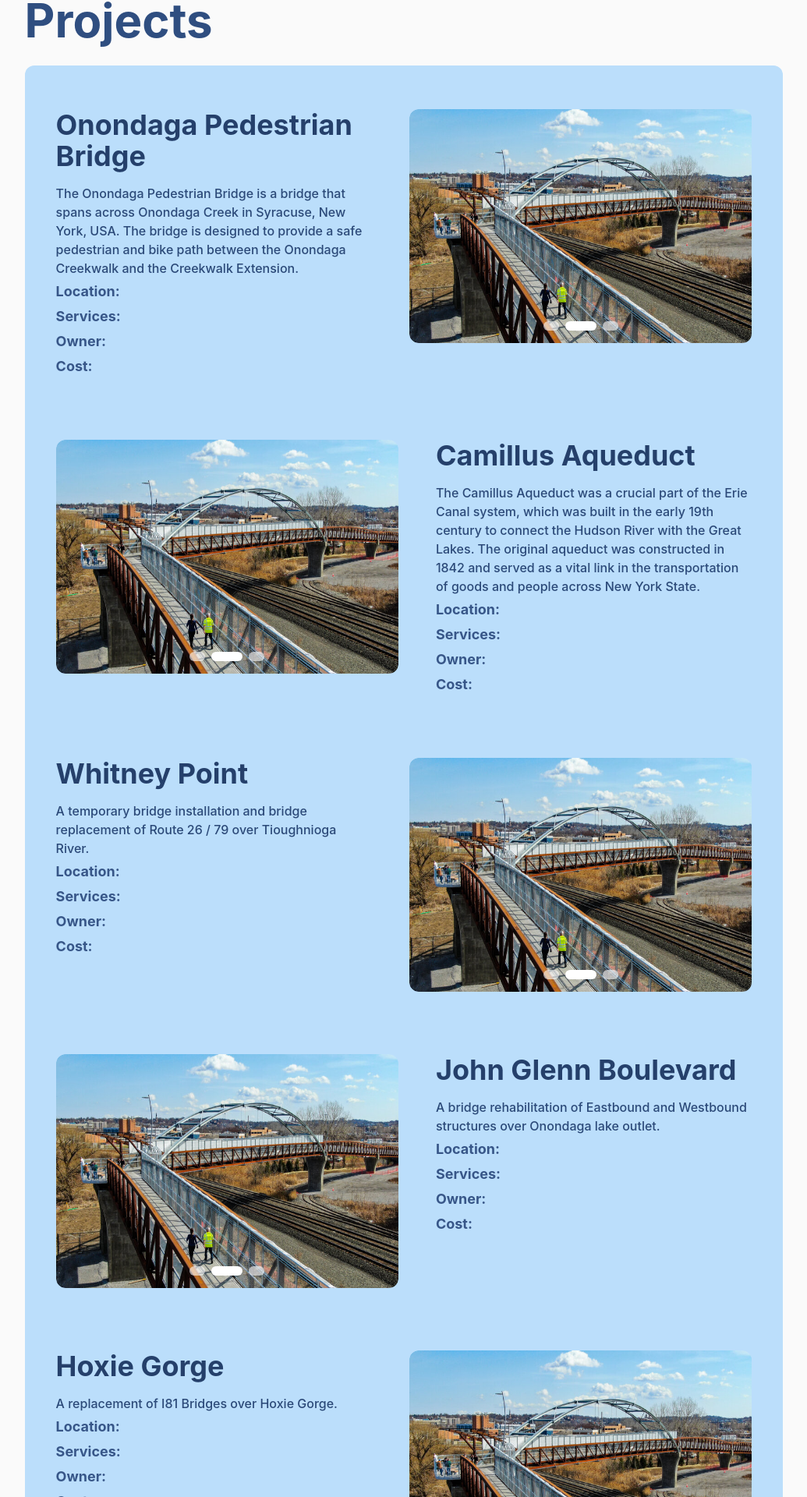
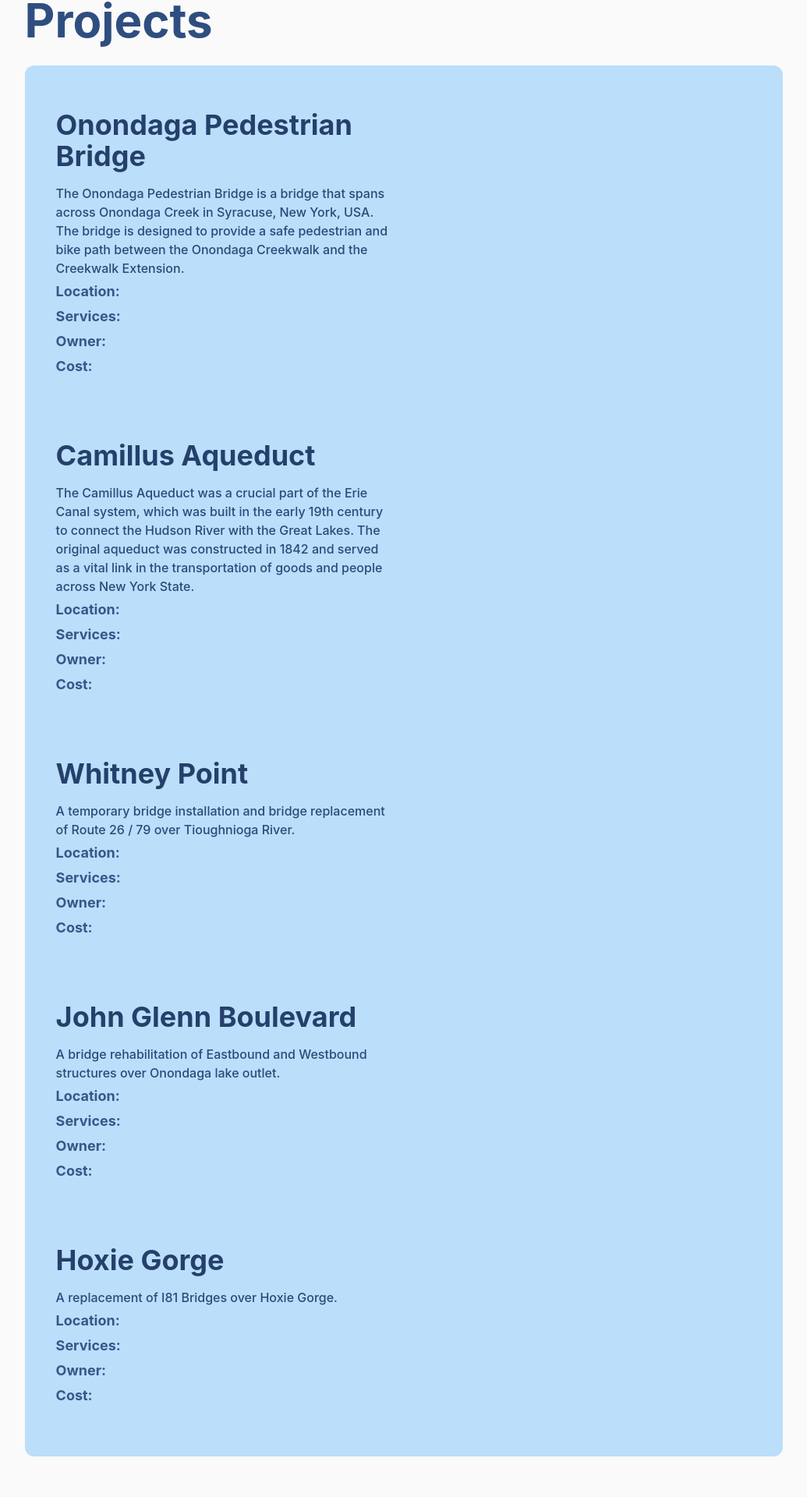
Before and after one commit to jukezispilled/VCC, a React (Create React App) app: page /projects in a window 1280 px wide. Shown: the part 134-2054 px from the top of the page at 78% size, without its empty margins (122-1157 px from the left). Built offline with nearby package versions, Linux system fonts and the light colour scheme; grey boxes are pictures that could not be loaded.

Commit message:
allahu akbar

```diff
--- a/package.json
+++ b/package.json
@@ -7,7 +7,6 @@
     "@auth0/auth0-spa-js": "",
     "@craco/craco": "",
     "@heroicons/react": "",
-    "@material-tailwind/react": "",
     "@testing-library/jest-dom": "",
     "@testing-library/react": "",
     "@testing-library/user-event": "",
@@ -44,7 +43,6 @@
   "scripts": {
     "start": "react-scripts start",
     "build": "react-scripts build",
-    "install": "npm install --legacy-peer-deps",
     "test": "react-scripts test",
     "eject": "react-scripts eject",
     "server": "node backend/server.js"
--- a/src/pages/Projects.js
+++ b/src/pages/Projects.js
@@ -1,5 +1,4 @@
 import React from "react";
-import { Carousel } from "@material-tailwind/react";
 
 export default function Projects() {
     return(
@@ -16,60 +15,10 @@ export default function Projects() {
                             <div className="pt-1 text-lg font-bold text-[#375688]">Owner:</div>
                             <div className="pt-1 text-lg font-bold text-[#375688]">Cost:</div>
                         </div>
-                        <Carousel
-                            className="rounded-xl h-[250px] md:h-[300px] md:w-[52%]"
-                            autoplay={true}
-                            loop={true}
-                            interval={1000}
-                            prevArrow={({ handlePrev }) => {}}
-                            nextArrow={({ handleNext }) => {}}
-                            navigation={({ setActiveIndex, activeIndex, length }) => (
-                                <div className="absolute bottom-4 left-2/4 z-50 flex -translate-x-2/4 gap-2">
-                                  {new Array(length).fill("").map((_, i) => (
-                                    <span
-                                      key={i}
-                                      className={`block h-3 cursor-pointer rounded-2xl transition-all content-[''] ${
-                                        activeIndex === i ? "bg-white w-10" : "bg-white/60 w-5"
-                                      }`}
-                                      onClick={() => setActiveIndex(i)}
-                                    />
-                                  ))}
-                                </div>
-                            )}
-                        >
-                            <img src="/proj1.jpg" alt="" className="bg-cover h-full w-full rounded-xl"></img>
-                            <img src="/proj1.jpg" alt="" className="bg-cover h-full w-full rounded-xl"></img>
-                            <img src="/proj1.jpg" alt="" className="bg-cover h-full w-full rounded-xl"></img>
-                        </Carousel>
                     </div>
                 </div>
                 <div className="my-10">
                     <div className="py-5 grid space-y-10 md:flex md:space-x-12 md:space-y-0 h-min">
-                        <Carousel
-                            className="rounded-xl h-[250px] md:h-[300px] md:w-[52%]"
-                            autoplay={true}
-                            loop={true}
-                            interval={900}
-                            prevArrow={({ handlePrev }) => {}}
-                            nextArrow={({ handleNext }) => {}}
-                            navigation={({ setActiveIndex, activeIndex, length }) => (
-                                <div className="absolute bottom-4 left-2/4 z-50 flex -translate-x-2/4 gap-2">
-                                  {new Array(length).fill("").map((_, i) => (
-                                    <span
-                                      key={i}
-                                      className={`block h-3 cursor-pointer rounded-2xl transition-all content-[''] ${
-                                        activeIndex === i ? "bg-white w-10" : "bg-white/60 w-5"
-                                      }`}
-                                      onClick={() => setActiveIndex(i)}
-                                    />
-                                  ))}
-                                </div>
-                            )}
-                        >
-                            <img src="/aq1.jpg" alt="" className="bg-cover h-full w-full rounded-xl"></img>
-                            <img src="/proj1.jpg" alt="" className="bg-cover h-full w-full rounded-xl"></img>
-                            <img src="/proj1.jpg" alt="" className="bg-cover h-full w-full rounded-xl"></img>
-                        </Carousel>
                         <div className="md:w-[48%]">
                             <div className="text-4xl font-bold mb-4 text-[#25406b]">Camillus Aqueduct</div>
                             <div className="text-[#2b4978] font-medium">The Camillus Aqueduct was a crucial part of the Erie Canal system, which was built in the early 19th century to connect the Hudson River with the Great Lakes. The original aqueduct was constructed in 1842 and served as a vital link in the transportation of goods and people across New York State.</div>
@@ -90,60 +39,10 @@ export default function Projects() {
                             <div className="pt-1 text-lg font-bold text-[#375688]">Owner:</div>
                             <div className="pt-1 text-lg font-bold text-[#375688]">Cost:</div>
                         </div>
-                        <Carousel
-                            className="rounded-xl h-[250px] md:h-[300px] md:w-[52%]"
-                            autoplay={true}
-                            loop={true}
-                            interval={1000}
-                            prevArrow={({ handlePrev }) => {}}
-                            nextArrow={({ handleNext }) => {}}
-                            navigation={({ setActiveIndex, activeIndex, length }) => (
-                                <div className="absolute bottom-4 left-2/4 z-50 flex -translate-x-2/4 gap-2">
-                                  {new Array(length).fill("").map((_, i) => (
-                                    <span
-                                      key={i}
-                                      className={`block h-3 cursor-pointer rounded-2xl transition-all content-[''] ${
-                                        activeIndex === i ? "bg-white w-10" : "bg-white/60 w-5"
-                                      }`}
-                                      onClick={() => setActiveIndex(i)}
-                                    />
-                                  ))}
-                                </div>
-                            )}
-                        >
-                            <img src="/wpb.jpg" alt="" className="bg-cover h-full w-full rounded-xl"></img>
-                            <img src="/proj1.jpg" alt="" className="bg-cover h-full w-full rounded-xl"></img>
-                            <img src="/proj1.jpg" alt="" className="bg-cover h-full w-full rounded-xl"></img>
-                        </Carousel>
                     </div>
                 </div>
                 <div className="my-10">
                     <div className="py-5 grid space-y-10 md:flex md:space-x-12 md:space-y-0 h-min">
-                        <Carousel
-                            className="rounded-xl h-[250px] md:h-[300px] md:w-[52%]"
-                            autoplay={true}
-                            loop={true}
-                            interval={900}
-                            prevArrow={({ handlePrev }) => {}}
-                            nextArrow={({ handleNext }) => {}}
-                            navigation={({ setActiveIndex, activeIndex, length }) => (
-                                <div className="absolute bottom-4 left-2/4 z-50 flex -translate-x-2/4 gap-2">
-                                  {new Array(length).fill("").map((_, i) => (
-                                    <span
-                                      key={i}
-                                      className={`block h-3 cursor-pointer rounded-2xl transition-all content-[''] ${
-                                        activeIndex === i ? "bg-white w-10" : "bg-white/60 w-5"
-                                      }`}
-                                      onClick={() => setActiveIndex(i)}
-                                    />
-                                  ))}
-                                </div>
-                            )}
-                        >
-                            <img src="/jgb.jpg" alt="" className="bg-cover h-full w-full rounded-xl"></img>
-                            <img src="/proj1.jpg" alt="" className="bg-cover h-full w-full rounded-xl"></img>
-                            <img src="/proj1.jpg" alt="" className="bg-cover h-full w-full rounded-xl"></img>
-                        </Carousel>
                         <div className="md:w-[48%]">
                             <div className="text-4xl font-bold mb-4 text-[#25406b]">John Glenn Boulevard</div>
                             <div className="text-[#2b4978] font-medium">A bridge rehabilitation of Eastbound and Westbound structures over Onondaga lake outlet.</div>
@@ -164,31 +63,6 @@ export default function Projects() {
                             <div className="pt-1 text-lg font-bold text-[#375688]">Owner:</div>
                             <div className="pt-1 text-lg font-bold text-[#375688]">Cost:</div>
                         </div>
-                        <Carousel
-                            className="rounded-xl h-[250px] md:h-[300px] md:w-[52%]"
-                            autoplay={true}
-                            loop={true}
-                            interval={1000}
-                            prevArrow={({ handlePrev }) => {}}
-                            nextArrow={({ handleNext }) => {}}
-                            navigation={({ setActiveIndex, activeIndex, length }) => (
-                                <div className="absolute bottom-4 left-2/4 z-50 flex -translate-x-2/4 gap-2">
-                                  {new Array(length).fill("").map((_, i) => (
-                                    <span
-                                      key={i}
-                                      className={`block h-3 cursor-pointer rounded-2xl transition-all content-[''] ${
-                                        activeIndex === i ? "bg-white w-10" : "bg-white/60 w-5"
-                                      }`}
-                                      onClick={() => setActiveIndex(i)}
-                                    />
-                                  ))}
-                                </div>
-                            )}
-                        >
-                            <img src="/hoxie.jpg" alt="" className="bg-cover h-full w-full rounded-xl"></img>
-                            <img src="/proj1.jpg" alt="" className="bg-cover h-full w-full rounded-xl"></img>
-                            <img src="/proj1.jpg" alt="" className="bg-cover h-full w-full rounded-xl"></img>
-                        </Carousel>
                     </div>
                 </div>
             </div>
```
